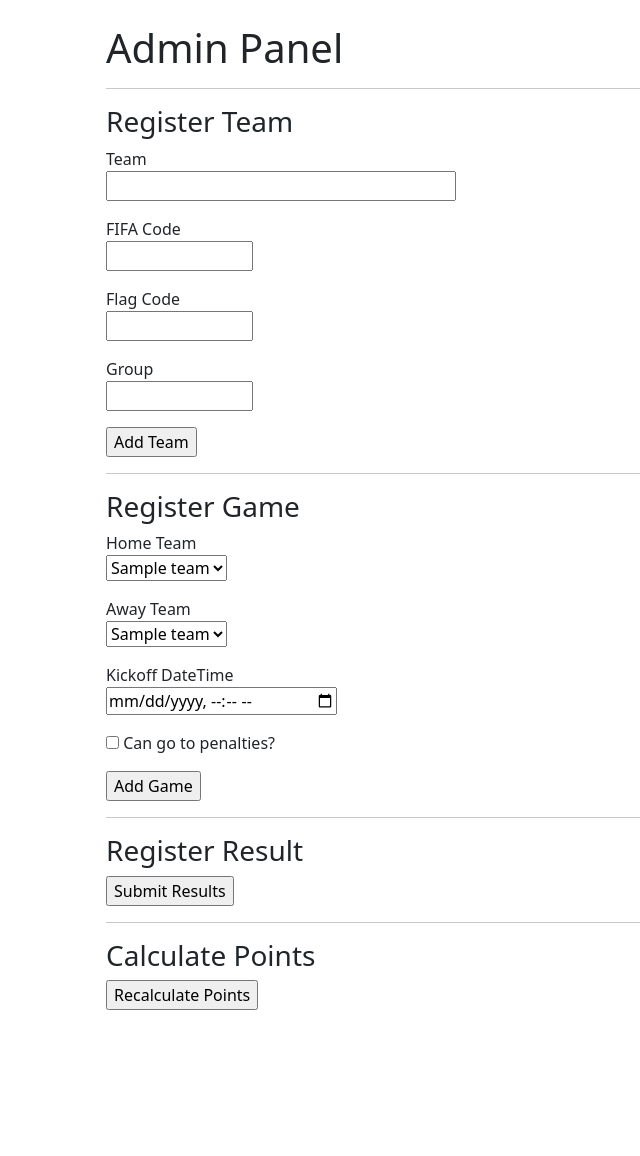
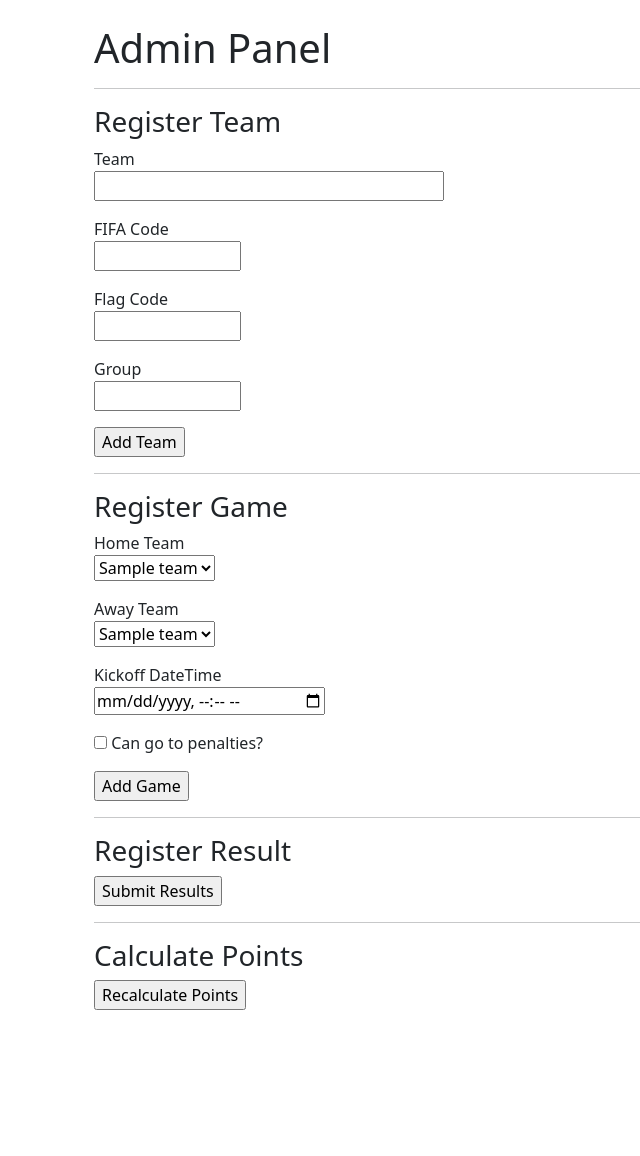
Before and after one commit to EssithAbertay/worldcup_predictions, a Flask app: page /admin_panel in a window 1280 px wide. Shown: the part 60-1216 px from the top of the page, without its empty margins (0-640 px from the left). Run offline with Flask 3, Linux system fonts and the light colour scheme; a user stored in the database is signed in; tables that the repository leaves empty hold one stand-in row (values such as "Sample post"); some libraries are stand-ins or nearby versions.

Commit message:
Removed the base container

```diff
--- a/app/templates/base.html
+++ b/app/templates/base.html
@@ -76,9 +76,10 @@
                     {% endfor %}
                 {% endif %}
                 {% endwith %}
-                <div class="container text-center min-vh-100 mb-100" style="padding-bottom: 10px;">
-                {% block content %}
-                {% endblock %}
+
+                <div class="text-center" style="padding-bottom: 10px;">
+                    {% block content %}
+                    {% endblock %}
                 </div>
             </div>
         </main>
--- a/app/templates/upcoming_games.html
+++ b/app/templates/upcoming_games.html
@@ -1,7 +1,7 @@
 {% extends "base.html" %}
 
 {% block content %}
-
+<div style="margin-bottom:100px">
 <h1><u>Upcoming Games</u></h1>
 <hr>
 <form action="" method="post">
@@ -78,6 +78,7 @@
         {{ form.submit(class="btn btn-primary fs-3") }}
     </div>
 </form>
+</div>
 
 <script>
 document.querySelectorAll('.prediction-row').forEach(row => {
```
